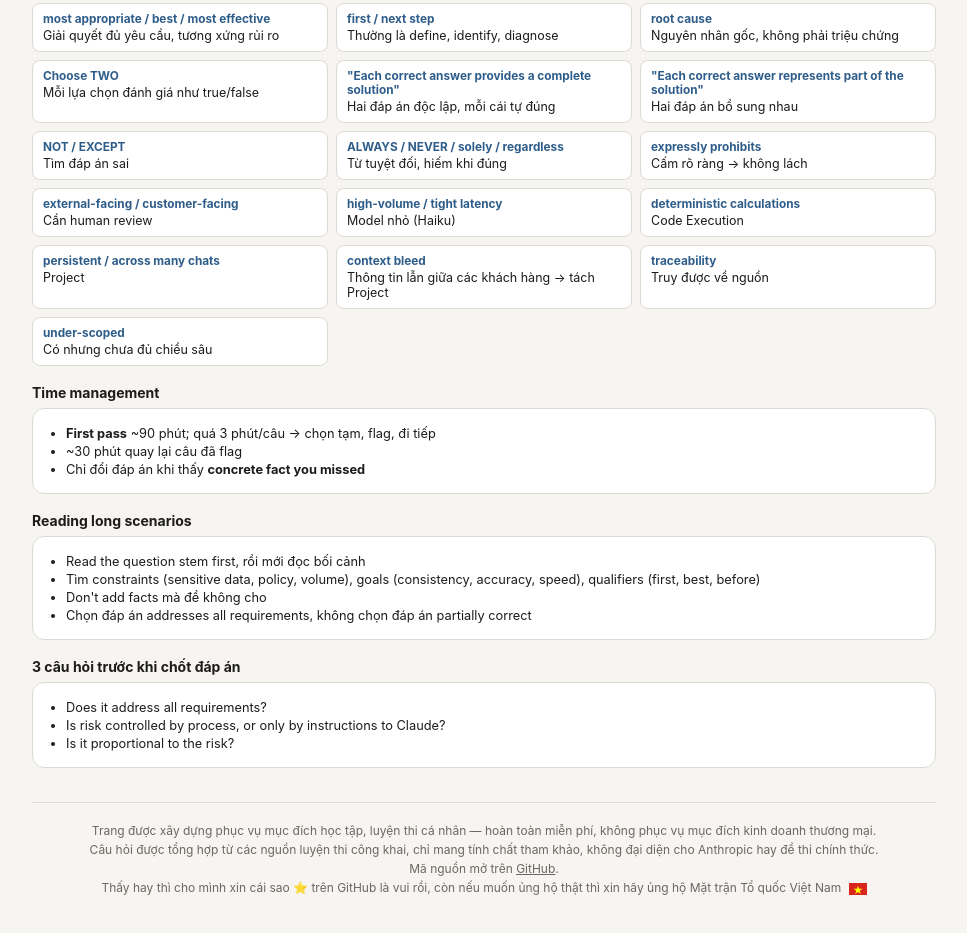
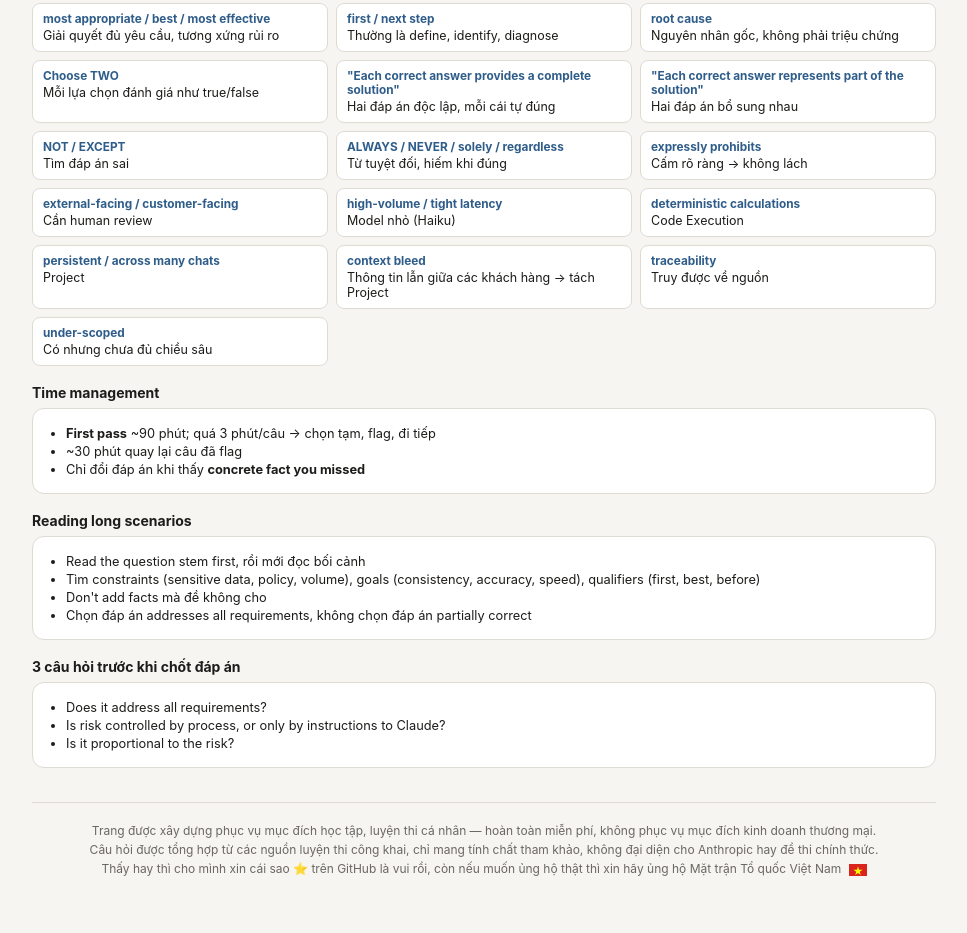
Before and after one commit to khanghd/aws-saa-c03-practice-exam, a plain HTML site: page ccao-f/cheatsheet.html in a window 1280 px wide. Shown: the part 7646-8579 px from the top of the page, without its empty margins (266-1233 px from the left). Drawn offline with Linux system fonts and the light colour scheme.

Commit message:
Remove the GitHub open-source line from footers

```diff
--- a/ccao-f/cheatsheet.html
+++ b/ccao-f/cheatsheet.html
@@ -644,7 +644,6 @@
     <footer class="page-footer">
       Trang được xây dựng phục vụ mục đích học tập, luyện thi cá nhân — hoàn toàn miễn phí, không phục vụ mục đích kinh doanh thương mại.<br>
       Câu hỏi được tổng hợp từ các nguồn luyện thi công khai, chỉ mang tính chất tham khảo, không đại diện cho Anthropic hay đề thi chính thức.<br>
-      Mã nguồn mở trên <a href="https://github.com/khanghd/aws-saa-c03-practice-exam" target="_blank" rel="noopener">GitHub</a>.<br>
       Thấy hay thì cho mình xin cái sao ⭐ trên GitHub là vui rồi, còn nếu muốn ủng hộ thật thì xin hãy ủng hộ Mặt trận Tổ quốc Việt Nam
       <svg aria-label="Cờ Việt Nam" role="img" width="18" height="12" viewBox="0 0 30 20" style="vertical-align:middle;margin-left:4px;">
         <rect width="30" height="20" fill="#DA251D"/>
```
Also changed, not shown: ccao-f/index.html (+0 -1 lines), index.html (+0 -1 lines), saa-c03/cheatsheet.html (+0 -1 lines), saa-c03/index.html (+0 -1 lines).
